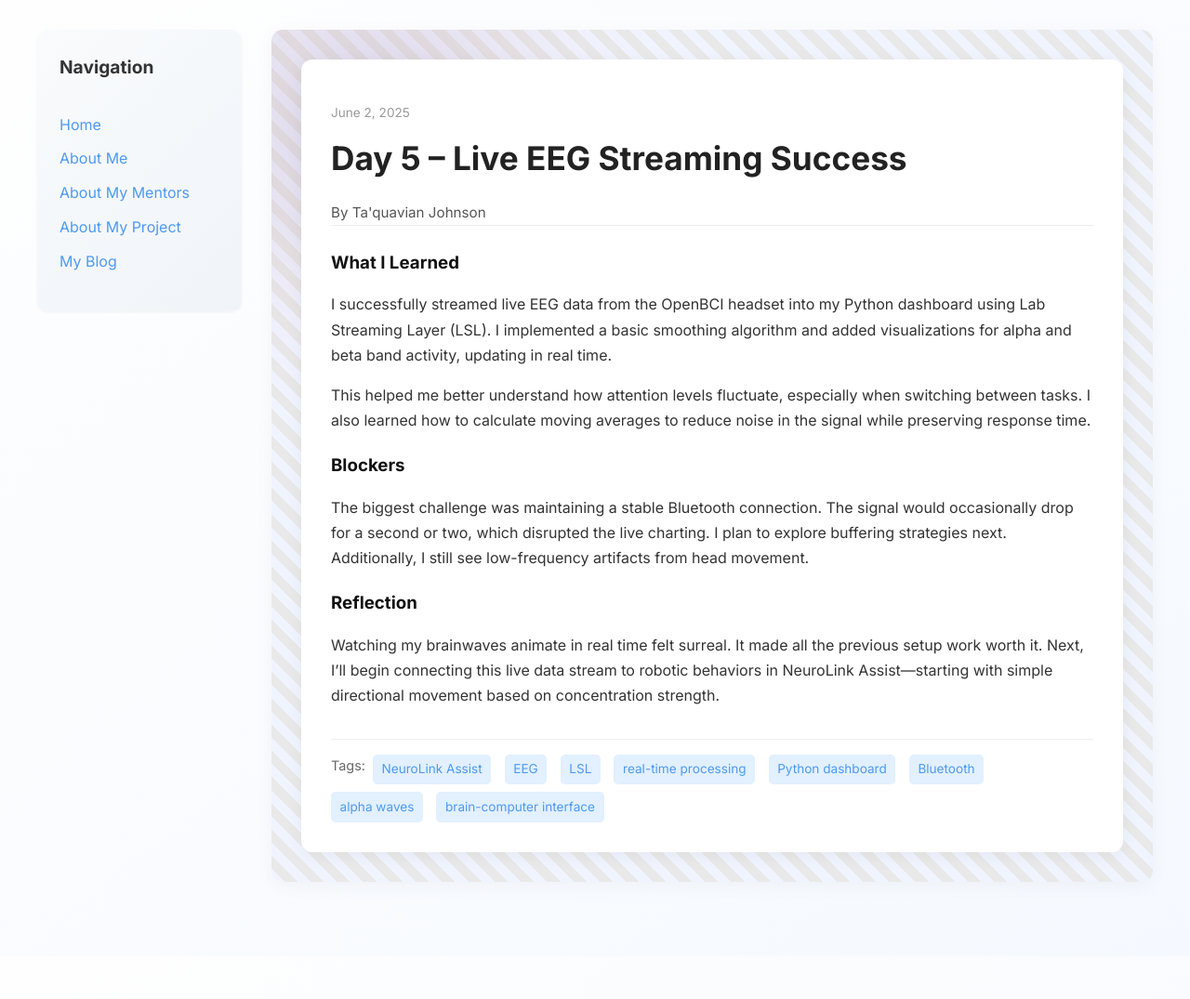
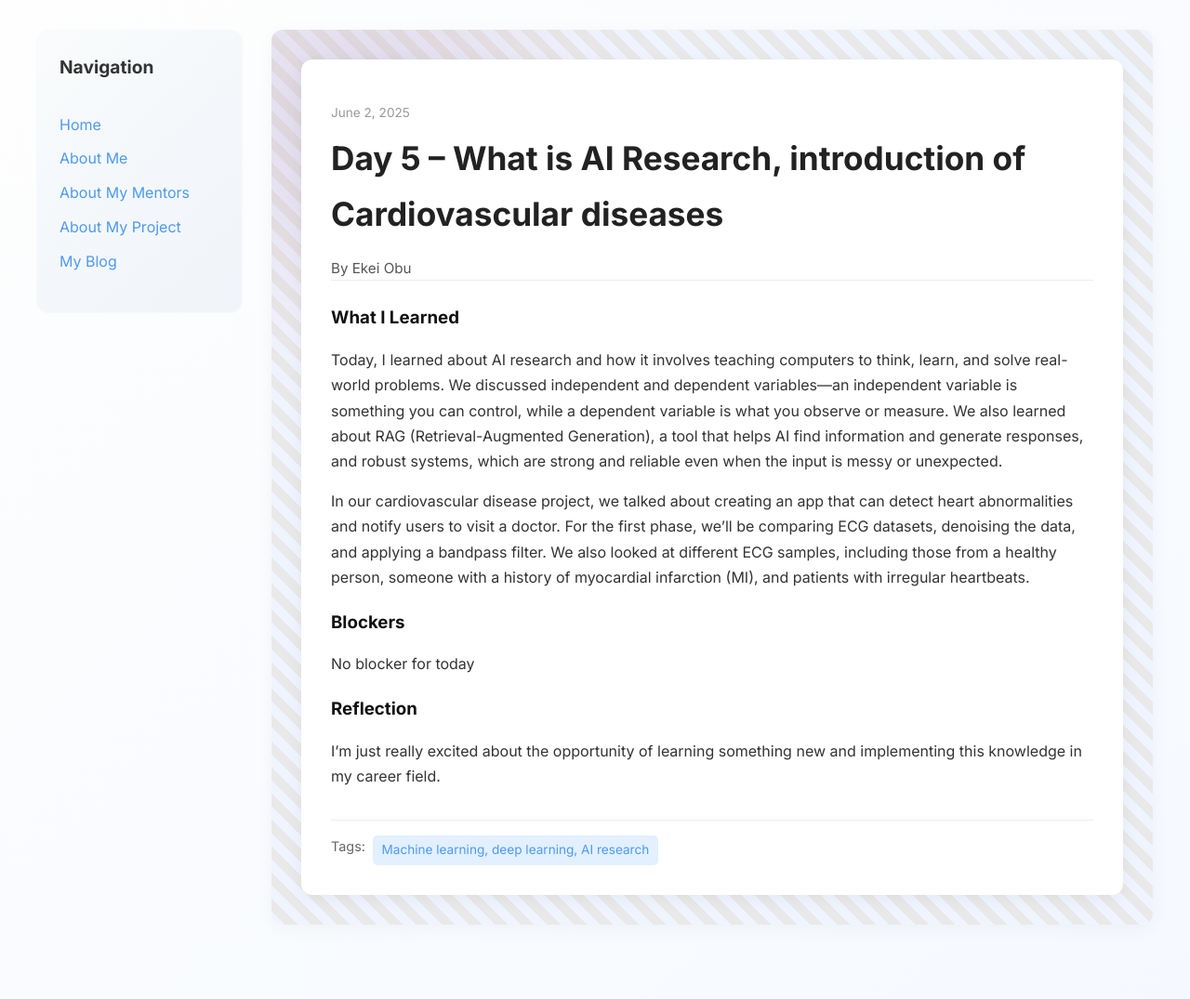
Before and after one commit to ekeiobu/ekeiobu.github.io, a Jekyll site: the page built from _posts/2025-06-02-day-5.md, in a window 1280 px wide. Shown: the whole page at 93% size. Built offline with Jekyll 4.4.1, drawn with Linux system fonts in a browser that asks for light colours; before the commit the page ends 1029 px from its top, so only the background shows below that.

Commit message:
Update 2025-06-02-day-5.md

```diff
--- a/_posts/2025-06-02-day-5.md
+++ b/_posts/2025-06-02-day-5.md
@@ -1,19 +1,22 @@
 ---
 layout: post
-title: "Day 5 – Live EEG Streaming Success"
+title: "Day 5 – What is AI Research, introduction of Cardiovascular diseases"
 date: 2025-06-02
-author: Ta'quavian Johnson
+author: Ekei Obu
 permalink: /day5.html
-tags: ["NeuroLink Assist", "EEG", "LSL", "real-time processing", "Python dashboard", "Bluetooth", "alpha waves", "brain-computer interface"]
+tags: ["Machine learning, deep learning, AI research"]
 
 what_i_learned: |
-  I successfully streamed live EEG data from the OpenBCI headset into my Python dashboard using Lab Streaming Layer (LSL). I implemented a basic smoothing algorithm and added visualizations for alpha and beta band activity, updating in real time.
+  Today, I learned about AI research and how it involves teaching computers to think, learn, and solve real-world problems. We discussed independent and dependent variables—an independent variable is something you can
+  control, while a dependent variable is what you observe or measure. We also learned about RAG (Retrieval-Augmented Generation), a tool that helps AI find information and generate responses, and robust systems, which are
+  strong and reliable even when the input is messy or unexpected.
 
-  This helped me better understand how attention levels fluctuate, especially when switching between tasks. I also learned how to calculate moving averages to reduce noise in the signal while preserving response time.
+  In our cardiovascular disease project, we talked about creating an app that can detect heart abnormalities and notify users to visit a doctor. For the first phase, we'll be comparing ECG datasets, denoising the data, and
+  applying a bandpass filter. We also looked at different ECG samples, including those from a healthy person, someone with a history of myocardial infarction (MI), and patients with irregular heartbeats.
 
 blockers: |
-  The biggest challenge was maintaining a stable Bluetooth connection. The signal would occasionally drop for a second or two, which disrupted the live charting. I plan to explore buffering strategies next. Additionally, I still see low-frequency artifacts from head movement.
+  No blocker for today
 
 reflection: |
-  Watching my brainwaves animate in real time felt surreal. It made all the previous setup work worth it. Next, I’ll begin connecting this live data stream to robotic behaviors in NeuroLink Assist—starting with simple directional movement based on concentration strength.
+  I'm just really excited about the opportunity of learning something new and implementing this knowledge in my career field.
 ---
```
